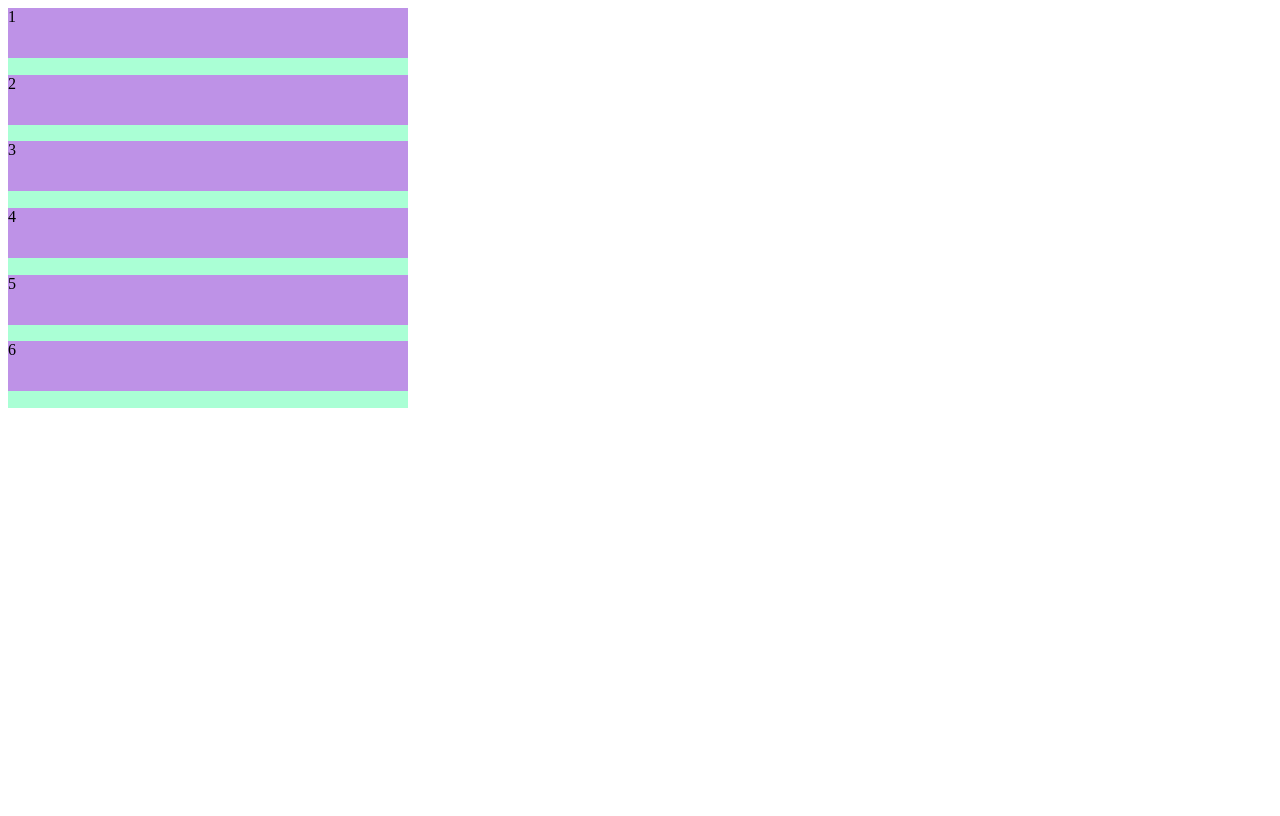
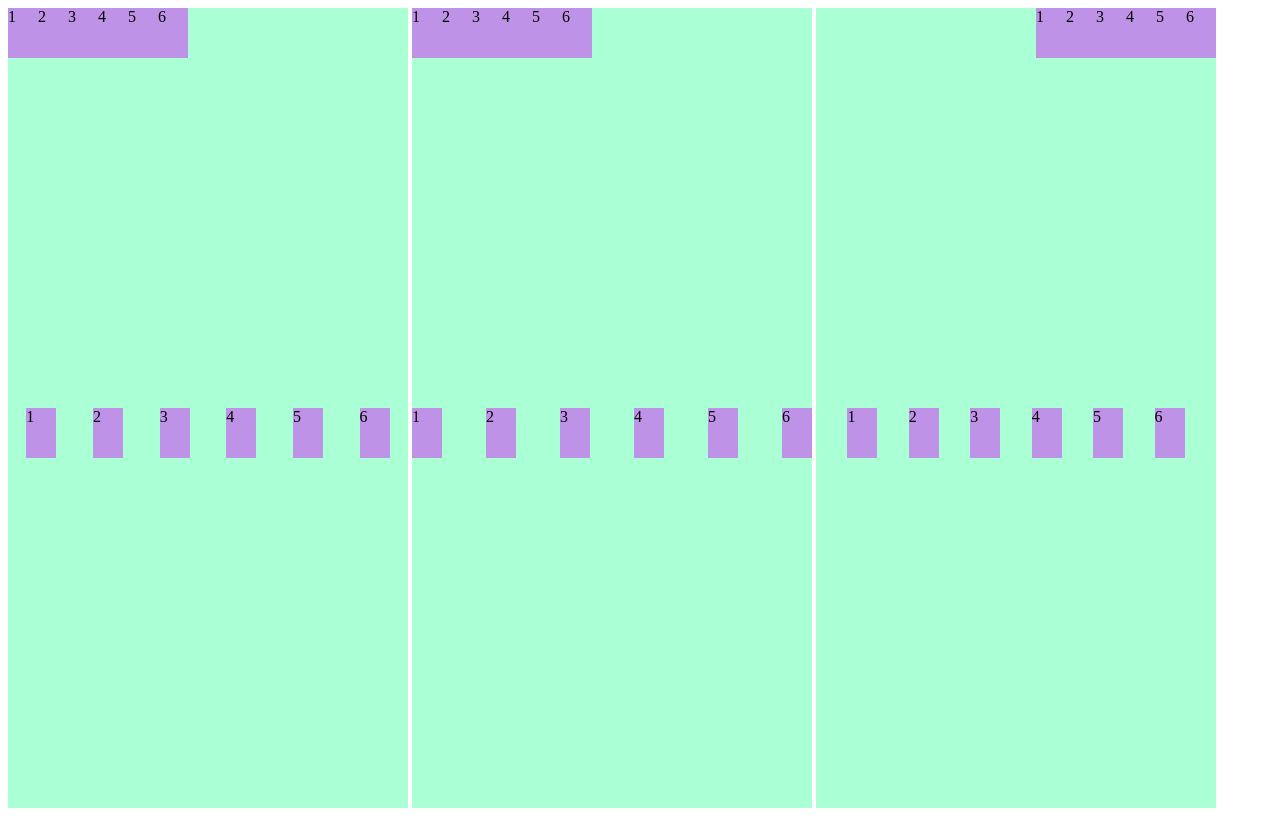
Before and after one commit to RodrigoMagallan/sesion4, a plain HTML site: page index.html in a window 1280 px wide. Drawn offline with Linux system fonts and the light colour scheme.

Commit message:
ejemplos de justify

```diff
--- a/index.html
+++ b/index.html
@@ -9,7 +9,7 @@
 </head>
 <body>
 <!--Flex container  == Padre; Flex item == hijo-->
-    <div class="container">
+    <div class="container container1">
             <div class="item">1</div>
             <div class="item">2</div>
             <div class="item">3</div>
@@ -18,6 +18,51 @@
             <div class="item">6</div>
 
     </div>
+    <div class="container container2">
+        <div class="item">1</div>
+        <div class="item">2</div>
+        <div class="item">3</div>
+        <div class="item">4</div>
+        <div class="item">5</div>
+        <div class="item">6</div>
+
+</div>
+<div class="container container3">
+    <div class="item">1</div>
+    <div class="item">2</div>
+    <div class="item">3</div>
+    <div class="item">4</div>
+    <div class="item">5</div>
+    <div class="item">6</div>
+
+</div>
+<div class="container container4">
+    <div class="item">1</div>
+    <div class="item">2</div>
+    <div class="item">3</div>
+    <div class="item">4</div>
+    <div class="item">5</div>
+    <div class="item">6</div>
+
+</div>
+<div class="container container5">
+    <div class="item">1</div>
+    <div class="item">2</div>
+    <div class="item">3</div>
+    <div class="item">4</div>
+    <div class="item">5</div>
+    <div class="item">6</div>
+
+</div>
+<div class="container container6">
+    <div class="item">1</div>
+    <div class="item">2</div>
+    <div class="item">3</div>
+    <div class="item">4</div>
+    <div class="item">5</div>
+    <div class="item">6</div>
+
+</div>
 
 
 </body>
--- a/styles.css
+++ b/styles.css
@@ -1,16 +1,35 @@
 .container {
     /*Lo primero que se hace es declarar el display*/
+    display: inline-flex;
     width: 400px;
     height: 400px;
     background-color: rgb(170, 255, 213);
-    display: flex;
     /*flex-direction: row-reverse;*/
     /*flex-wrap: wrap-reverse;*/
-    flex-flow: row wrap ;/*ES LA UNIÓN DE DIRECTION Y WRAP <flex-direction> &&& <flex-wrap>*/
+    /* align-items: flex-end; */
+    /* align-content: space-around;   */
+    /*flex-flow: row wrap ;/*ES LA UNIÓN DE DIRECTION Y WRAP <flex-direction> &&& <flex-wrap>*/
+    border: px solid;
 }
 
 .item{
     background-color: rgb(190, 146, 231);
-    width: 100%;
+    width: 30px;
     height: 50px;
 }
+
+.container2{
+    justify-content: flex-start;
+}
+.container3{
+    justify-content: flex-end;
+}
+.container4{
+    justify-content: space-around;
+}
+.container5{
+    justify-content: space-between;
+}
+.container6{
+    justify-content: space-evenly;
+}
```
